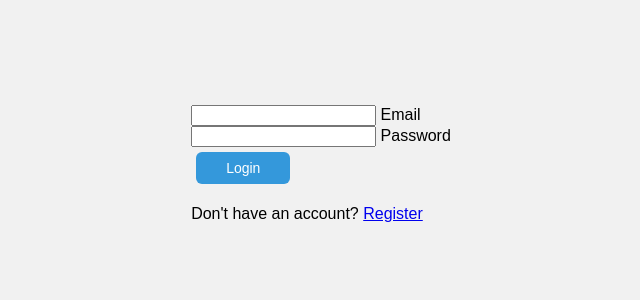
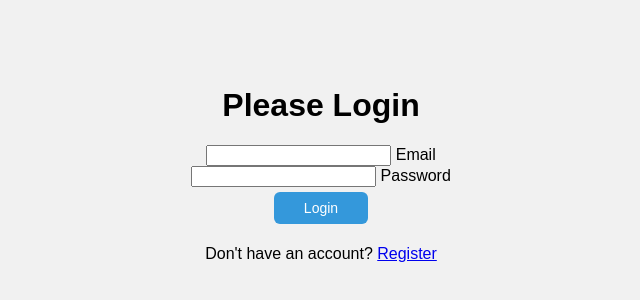
Before and after one commit to shotaroi/50-projects-html-css-js, a plain HTML site: page form-wave-animation/index.html in a window 1280 px wide. Shown: the part 228-528 px from the top of the page, without its empty margins (319-959 px from the left). Drawn offline with Linux system fonts and the light colour scheme; files that its build step writes are made by us from their sources; a web font is replaced by a local one.

Commit message:
Update index.html

```diff
--- a/form-wave-animation/index.html
+++ b/form-wave-animation/index.html
@@ -7,6 +7,8 @@
     <title>Form Wave Animation</title>
   </head>
   <body>
+    <div class="container">
+        <h1>Please Login</h1>
         <form>
         <div class="form-control">
             <input type="text" required />
@@ -19,5 +21,7 @@
             <button class="btn">Login</button>
             <p class="text">Don't have an account? <a href="#">Register</a></p>
         </form>
+    </div>
+    <script src="script.js"></script>
   </body>
 </html>
```
Lines whose indentation alone changed are shown as unchanged.
